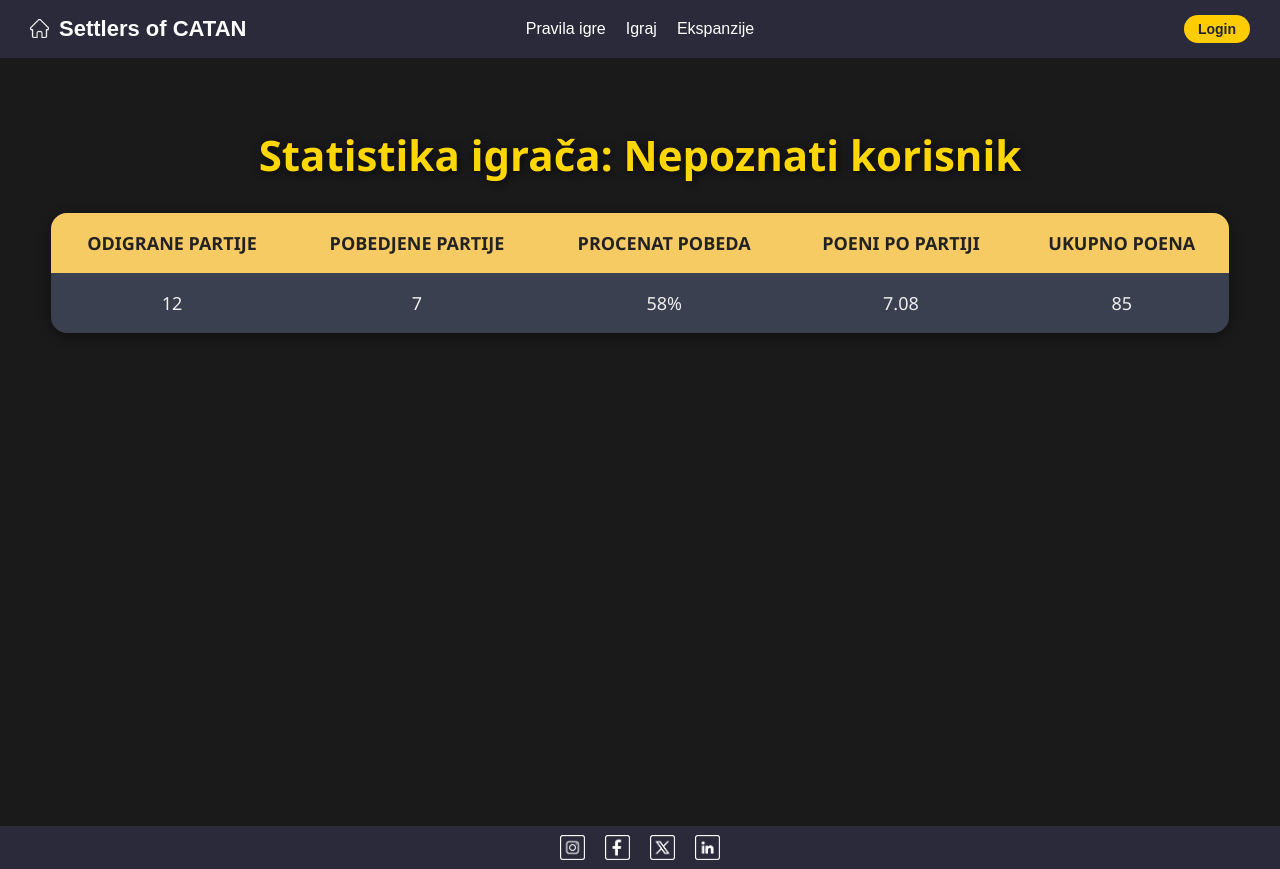
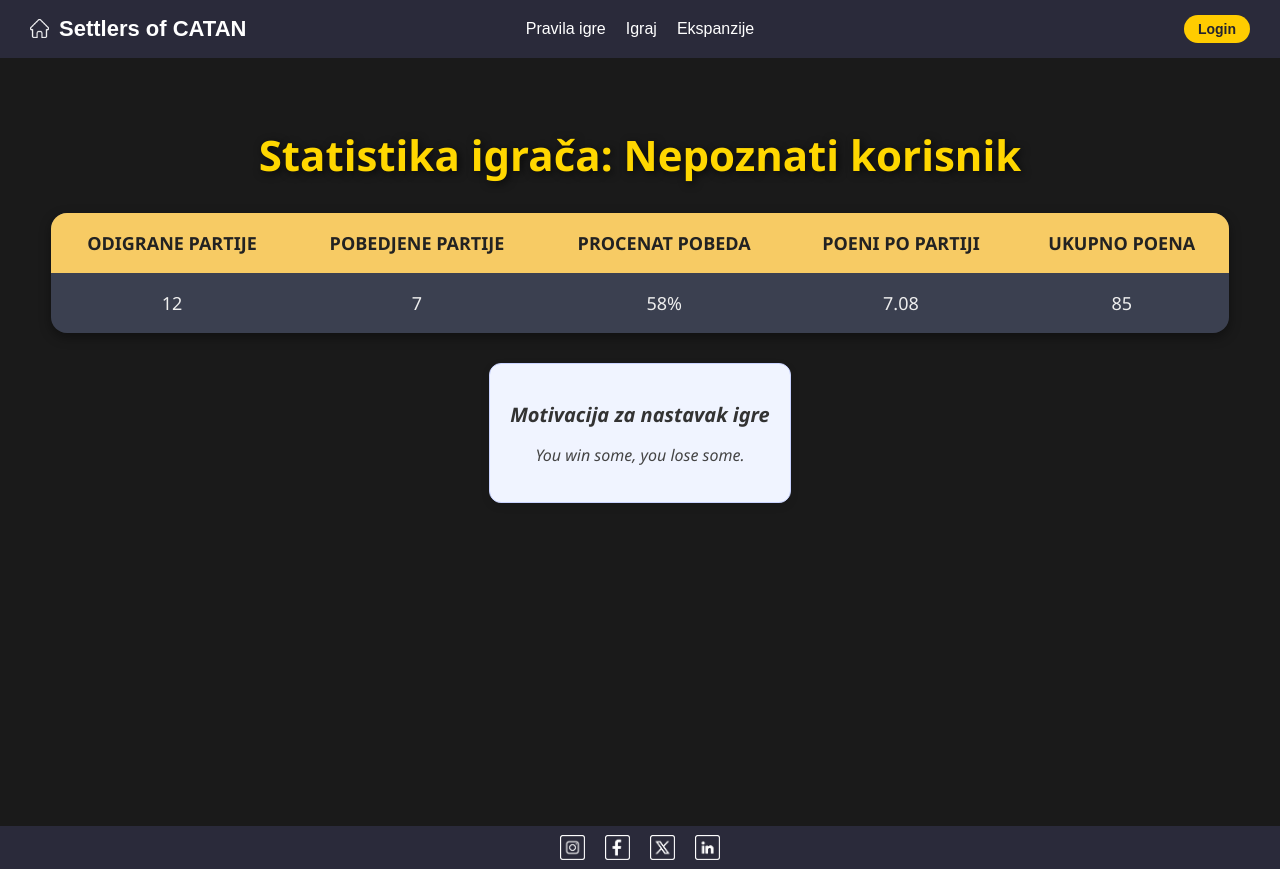
Before and after one commit to elab-development/klijentske-veb-tehnologije-2024-2023-0191-catan-online, a React (Create React App) app: page /statistika in a window 1280 px wide. Built offline with nearby package versions, Linux system fonts and the light colour scheme; no server answers.

Commit message:
Poslednji commit

```diff
--- a/src/Stranice/Igraj.css
+++ b/src/Stranice/Igraj.css
@@ -54,8 +54,8 @@
   flex-direction: column;
   align-items: center;
   gap: 0px;
-  margin-top: 12px;
-  margin-bottom: 12px;
+  margin-top: 3px;
+  margin-bottom: 3px;
 }
 
 .row {
@@ -241,3 +241,35 @@
 .small-btn:active {
   transform: scale(0.95);
 }
+
+@keyframes shake {
+  0% { transform: translate(0, 0) rotate(0); }
+  25% { transform: translate(-3px, 0) rotate(-5deg); }
+  50% { transform: translate(3px, 0) rotate(5deg); }
+  75% { transform: translate(-3px, 0) rotate(-5deg); }
+  100% { transform: translate(0, 0) rotate(0); }
+}
+
+.dice-shake {
+  animation: shake 0.5s ease;
+}
+
+.hex.player1 {
+  border: 4px solid #e74c3c; /* crvena */
+  box-shadow: 0 0 12px rgba(231, 76, 60, 0.7);
+}
+
+.hex.player2 {
+  border: 4px solid #3498db; /* plava */
+  box-shadow: 0 0 12px rgba(52, 152, 219, 0.7);
+}
+
+.hex.owned.player-1 {
+  border: 3px solid blue;
+  border-radius: 10px;
+}
+
+.hex.owned.player-2 {
+  border: 3px solid red;
+  border-radius: 10px;
+}
--- a/src/Stranice/Igraj.tsx
+++ b/src/Stranice/Igraj.tsx
@@ -1,4 +1,4 @@
-import React, { useEffect, useState } from "react";
+import React, { useState } from "react";
 import "./Igraj.css";
 
 import pustinjaImg from "../slike/pustinja.png";
@@ -84,9 +84,17 @@
     kamen: "🪨",
   };
 
-  function rollTwoDice(): number {
+  async function rollTwoDiceAPI() {
+    try {
+      const res = await fetch("https://www.dejete.com/api/dice?numdice=2&numsides=6");
+      const data = await res.json();
+      const sum = data.dice.reduce((a: number, b: number) => a + b, 0);
+      return sum;
+    } catch {
       return Math.floor(Math.random() * 6) + 1 + Math.floor(Math.random() * 6) + 1;
     }
+  }
+
   function rollOneDie(): number {
     return Math.floor(Math.random() * 6) + 1;
   }
@@ -187,9 +195,15 @@
     setStarted(true);
   };
 
-  const rollGameDice = () => {
-    const dice = rollTwoDice();
+  const [shake, setShake] = useState(false);
+
+  const rollGameDice = async () => {
+    setShake(true);
+    setTimeout(() => setShake(false), 500);
+
+    const dice = await rollTwoDiceAPI();
     setRolled(dice);
+
     const newPlayers = players.map(p => {
       const upd = { ...p, resources: { ...p.resources } };
       const troms = playerTromedje.filter(t => t.id === p.id);
@@ -203,6 +217,7 @@
       });
       return upd;
     });
+
     setPlayers(newPlayers);
     setLog(prev => [`Dobijen je broj ${dice}`, ...prev].slice(0, 4));
   };
@@ -211,7 +226,6 @@
 
   return (
     <>
-
       <div className="board-wrapper">
         <div className="left-column">
           {!started && (
@@ -227,9 +241,12 @@
           {started && (
             <>
               <div className="button-row">
-                <div className="dice-icon" onClick={rollGameDice}>
+                <div
+                  className={`dice-icon ${shake ? "dice-shake" : ""}`}
+                  onClick={rollGameDice}>
                   <span style={{ fontSize: "32px", cursor: "pointer" }}>🎲</span>
                 </div>
+
                 <button
                   className="start-btn"
                   onClick={() => {
@@ -238,7 +255,6 @@
                   }}>
                   Završi partiju
                 </button>
-
               </div>
 
               <div className="player-info">
@@ -263,8 +279,11 @@
             <div key={rowIdx} className="row">
               {Array(count).fill(null).map(() => {
                 const idx = counter++;
+                const owner = playerTromedje.find(t => t.fields.includes(idx));
+                const ownerClass = owner ? `owned player-${owner.id}` : "";
+
                 return (
-                  <div key={idx} className="hex">
+                  <div key={idx} className={`hex ${ownerClass}`}>
                     {tiles[idx] ? (
                       <>
                         <img src={resourceImages[tiles[idx]!]} alt={tiles[idx]!} />
--- a/src/Stranice/Statistika_igraca.css
+++ b/src/Stranice/Statistika_igraca.css
@@ -60,3 +60,38 @@
   }
 
 }
+
+.quote-box {
+  margin-top: 30px;
+  padding: 20px;
+  border-radius: 12px;
+  background: #f0f4ff;
+  border: 1px solid #c9d3ff;
+  box-shadow: 0 3px 8px rgba(0, 0, 0, 0.1);
+  text-align: center;
+  font-style: italic;
+  animation: fadeIn 0.8s ease-in-out;
+}
+
+.quote-box h2 {
+  margin-bottom: 12px;
+  font-size: 20px;
+  color: #333;
+}
+
+.quote-box p {
+  font-size: 16px;
+  color: #444;
+  line-height: 1.4;
+}
+
+@keyframes fadeIn {
+  from {
+    opacity: 0;
+    transform: translateY(10px);
+  }
+  to {
+    opacity: 1;
+    transform: translateY(0);
+  }
+}
--- a/src/Stranice/Statistika_igraca.tsx
+++ b/src/Stranice/Statistika_igraca.tsx
@@ -1,4 +1,4 @@
-import React from "react";
+import React, { useEffect, useState } from "react";
 import "./Statistika_igraca.css";
 import { PlayerStats } from "../Modeli/Statistika";
 
@@ -10,6 +10,21 @@
 
   const playerStats = new PlayerStats(12, 7, 85);
   const stats = playerStats.getStats();
+
+  const [quote, setQuote] = useState<string>("Učitavam motivacionu poruku...");
+
+  useEffect(() => {
+    fetch("https://api.quotable.io/random")
+      .then((res) => res.json())
+      .then((data) => {
+        if (data && data.content) {
+          setQuote(`"${data.content}" — ${data.author}`);
+        }
+      })
+      .catch(() => {
+        setQuote("You win some, you lose some.");
+      });
+  }, []);
 
   return (
     <div className="stats-container">
@@ -34,6 +49,11 @@
           </tr>
         </tbody>
       </table>
+
+      <div className="quote-box">
+        <h2>Motivacija za nastavak igre</h2>
+        <p>{quote}</p>
+      </div>
     </div>
   );
 }
```
Lines whose indentation alone changed are shown as unchanged.
